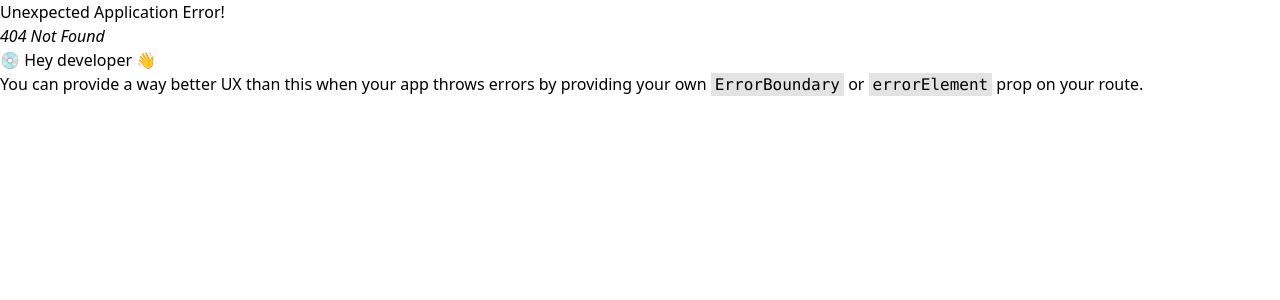
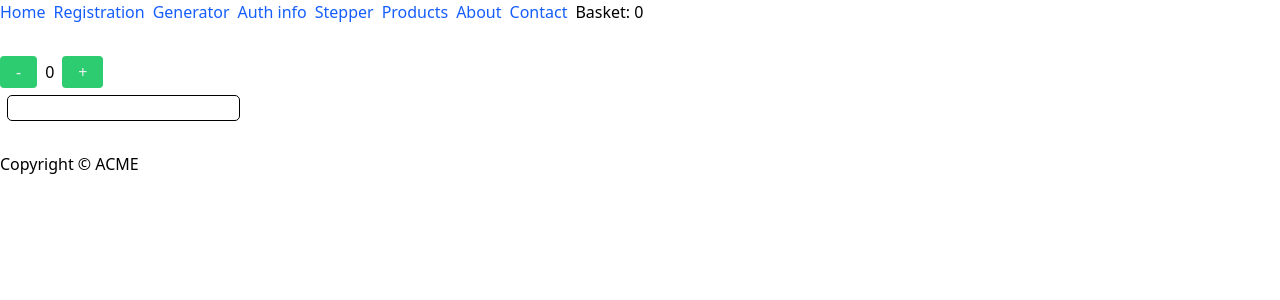
Before and after one commit to patrykomiotek/bosapp, a React (Vite) app: page /stepper in a window 1280 px wide. Before the commit this address had no page. Shown: the top 300 px of the page. Built offline with nearby package versions, Linux system fonts and the light colour scheme.

Commit message:
feat: with additional pages

```diff
--- a/src/App.tsx
+++ b/src/App.tsx
@@ -5,6 +5,7 @@ import { ToastContainer } from "react-toastify";
 
 import { ErrorBoundary } from "@/components/ErrorBoundary";
 import { routes } from "./routes";
+import { AuthProvider } from "./features/auth/components/AuthContext";
 
 const client = new QueryClient();
 
@@ -12,8 +13,10 @@ function App() {
   return (
     <ErrorBoundary>
       <QueryClientProvider client={client}>
-        <RouterProvider router={routes} />
-        <ToastContainer />
+        <AuthProvider>
+          <RouterProvider router={routes} />
+          <ToastContainer />
+        </AuthProvider>
         <ReactQueryDevtools initialIsOpen={true} />
       </QueryClientProvider>
     </ErrorBoundary>
--- a/src/shared/components/Layout/Menu.tsx
+++ b/src/shared/components/Layout/Menu.tsx
@@ -16,6 +16,21 @@ export const Menu = () => {
           </NavLink>
         </li>
         <li>
+          <NavLink to="/generator" className="text-blue-600">
+            Generator
+          </NavLink>
+        </li>
+        <li>
+          <NavLink to="/auth" className="text-blue-600">
+            Auth info
+          </NavLink>
+        </li>
+        <li>
+          <NavLink to="/stepper" className="text-blue-600">
+            Stepper
+          </NavLink>
+        </li>
+        <li>
           <NavLink to="/products" className="text-blue-600">
             Products
           </NavLink>
@@ -30,6 +45,7 @@ export const Menu = () => {
             Contact
           </NavLink>
         </li>
+        <li>Basket: 0</li>
       </ul>
     </nav>
   );
--- a/src/shared/components/Stepper.tsx
+++ b/src/shared/components/Stepper.tsx
@@ -57,8 +57,8 @@ export const Stepper = () => {
   };
 
   return (
-    <div>
-      <div>
+    <div className="space-y-2">
+      <div className="flex gap-2 items-center">
         <Button onClick={() => dispatch({ type: ActionType.DECREMENT })}>
           -
         </Button>
```
Also changed, not shown: src/routes.tsx (+21 -0 lines).
